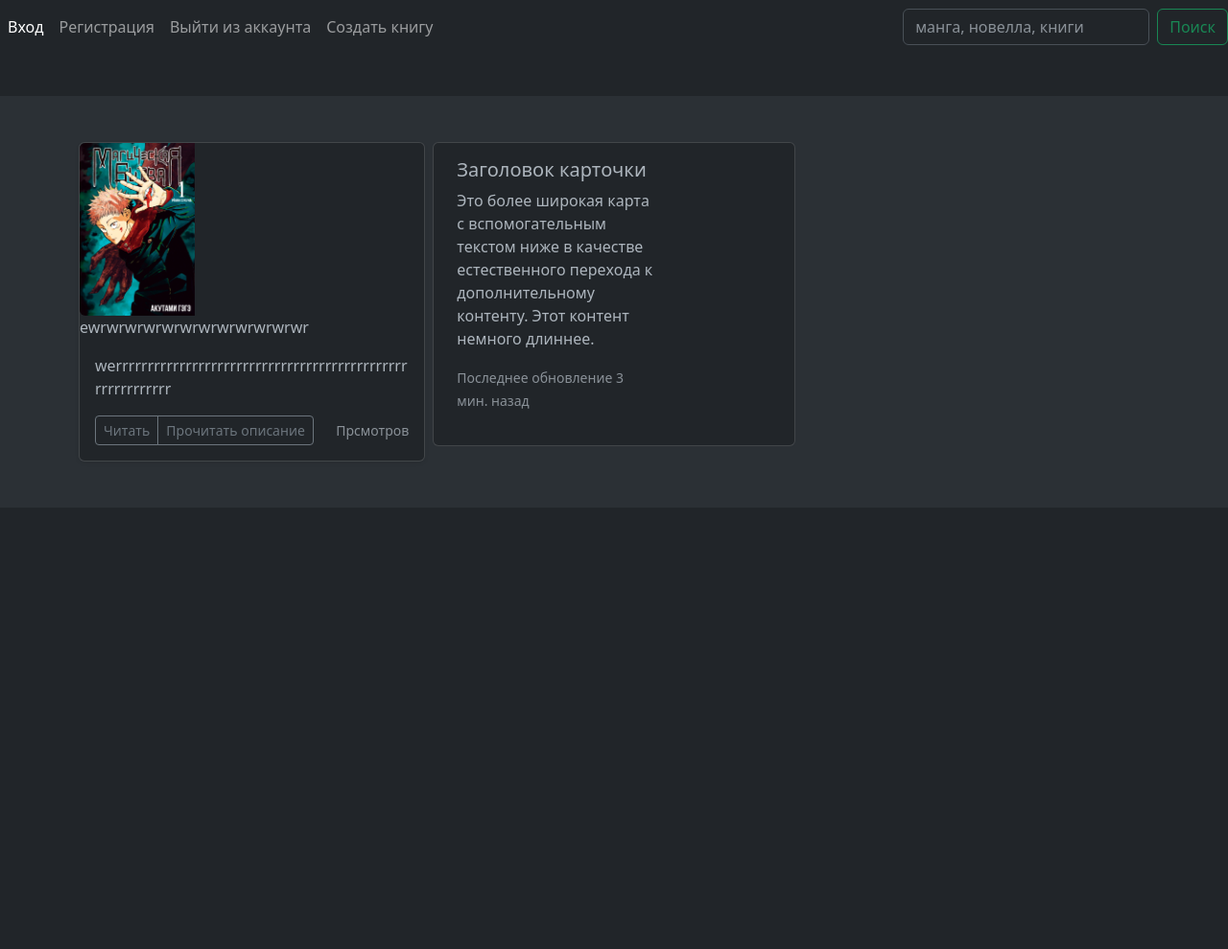
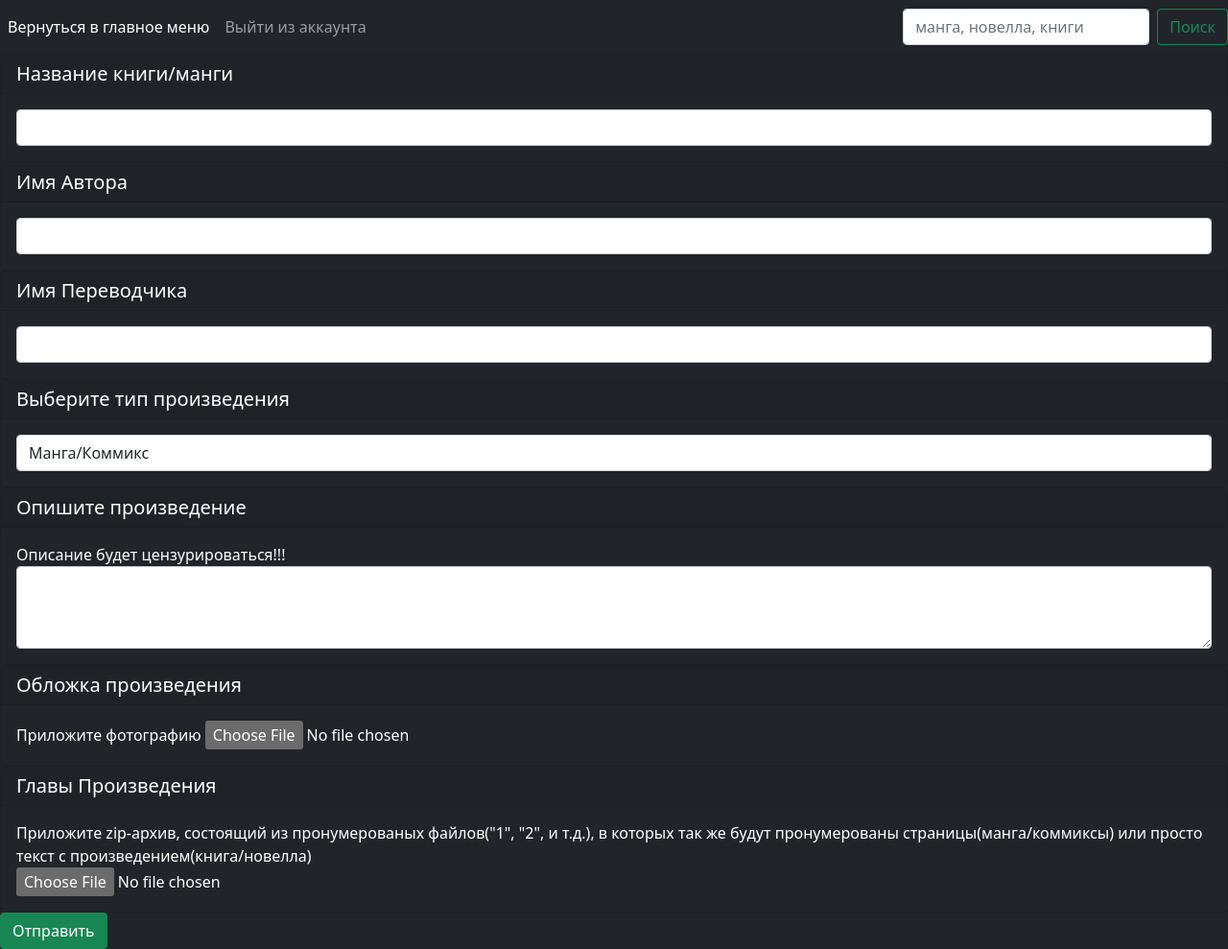
Before and after one commit to Tr1G3VUwU/Yandex_project, a Flask app: template templates/ADD.html in a window 1280 px wide. Shown: the whole page at 96% size. Before the commit the page ends 481 px from the top, so only its background shows below. Run offline with Flask 3, Linux system fonts and the light colour scheme; the template is opened without the code that fills it, so the values that code supplies are empty.

Commit message:
Add file

```diff
--- a/1.py
+++ b/Test.py
@@ -1,5 +1,6 @@
 from flask import Flask, render_template, request, url_for
 
+# Для проверки файлов
 app = Flask(__name__)
 
 
--- a/main.py
+++ b/main.py
@@ -1,14 +1,95 @@
-from flask import Flask, render_template, send_file, make_response
+from flask import Flask, render_template, request
+import sqlite3
+import os
 
 app = Flask(__name__)
 
+app.config['SECRET_KEY'] = 'yandexlyceum_secret_key'
 
-@app.route('/pdf')
-def pdf():
-    pdf_path = 'static/files/file.pdf'
-    response = make_response(send_file(pdf_path, as_attachment=True))
-    response.headers['Content-Disposition'] = 'inline; filename=file.pdf'
-    return response
+
+@app.route('/iri', methods=['POST', 'GET'])
+def index():
+    con = sqlite3.connect("static\Base_with_manga_and_novel\data.sqlite")
+    cur = con.cursor()
+    result = cur.execute("""SELECT * FROM Manga_DB""").fetchall()
+    sorted_list = sorted(result, key=lambda x: x[-1])
+    The_proposed_title_1 = {}
+    The_proposed_title_1['link_1'] = sorted_list[0][6]
+    The_proposed_title_1['Name_1'] = sorted_list[0][2]
+    The_proposed_title_1['Authors_name_1'] = sorted_list[0][1]
+    The_proposed_title_1['Description_of_the_title_1'] = sorted_list[0][4]
+    The_proposed_title_1['estimation_1'] = sorted_list[0][3]
+    The_proposed_title_1['Img_1'] = f'static\Base_with_manga_and_novel\{sorted_list[0][6]}\img_cover.png'
+    The_proposed_title_2 = {}
+    The_proposed_title_2['link_2'] = sorted_list[1][6]
+    The_proposed_title_2['Name_2'] = sorted_list[1][2]
+    The_proposed_title_2['Authors_name_2'] = sorted_list[1][1]
+    The_proposed_title_2['Description_of_the_title_2'] = sorted_list[1][4]
+    The_proposed_title_2['estimation_2'] = sorted_list[1][3]
+    The_proposed_title_2['Img_2'] = f'static\Base_with_manga_and_novel\{sorted_list[1][6]}\img_cover.png'
+    con.close()
+    # Надо будет доделать текст для карусели
+    # carousel_1 = {}
+    # carousel_1['description_carousel_1'] = open('static\carousel_suggestion\first\description.txt', 'r').read()
+    # carousel_1['heading_carousel_1'] = open('static\carousel_suggestion\first\heading.txt', 'r').read()
+    # carousel_1['img_carousel_1'] = 'static\carousel_suggestion\first\img.png'
+    # carousel_2 = {}
+    # carousel_2['description_carousel_2'] = open('static\carousel_suggestion\two\description.txt', 'r').read()
+    # carousel_2['heading_carousel_2'] = open('static\carousel_suggestion\two\heading.txt', 'r').read()
+    # carousel_2['img_carousel_2'] = 'static\carousel_suggestion\two\img.png'
+    # carousel_3 = {}
+    # carousel_3['description_carousel_3'] = open('static\carousel_suggestion\tri\description.txt', 'r').read()
+    # carousel_3['heading_carousel_3'] = open('static\carousel_suggestion\tri\heading.txt', 'r').read()
+    # carousel_3['img_carousel_3'] = 'static\carousel_suggestion\tri\img.png'
+    return render_template('index.html', **The_proposed_title_1, **The_proposed_title_2)
+
+
+@app.route(f'/<manga_name>')
+def bebra(manga_name):
+    try:
+        sqlite_connection = sqlite3.connect('static\Base_with_manga_and_novel\data.sqlite')
+        cursor = sqlite_connection.cursor()
+        print("Подключен к SQLite")
+        result = cursor.execute(f"""SELECT * FROM Manga_DB WHERE Link = '{manga_name}'""").fetchall()
+        c = 0
+        for i in result:
+            if i[5] == manga_name:
+                break
+            c += 1
+        sql_update_query = f"""UPDATE Manga_DB SET Estimation = {int(result[c][3]) + 1} WHERE Link = '{manga_name}'"""
+        cursor.execute(sql_update_query)
+        sqlite_connection.commit()
+        print("Запись успешно обновлена")
+        cursor.close()
+
+    except sqlite3.Error as error:
+        print("Ошибка при работе с SQLite", error)
+    finally:
+        if sqlite_connection:
+            sqlite_connection.close()
+            print("Соединение с SQLite закрыто")
+    lists = ['002_1nZi.jpeg', '003_RrQF.jpeg']
+    return render_template('Reading.html', listik=lists)
+
+
+@app.route('/add_composition')
+def ADD():
+    if request.method == 'GET':
+        return render_template('ADD.html')
+    elif request.method == 'POST':
+        print(request.form['Name_composition'])
+        print(request.form['Name'])
+        print(request.form['Author'])
+        print(request.form['class'])
+        print(request.form['about'])
+        print(request.form['file'])
+        print(request.form['zip'])
+        return "Форма отправлена"
+
+
+@app.route('/registr')
+def Registr():
+    pass
 
 
 if __name__ == '__main__':
--- a/templates/ADD.html
+++ b/templates/ADD.html
@@ -7,9 +7,14 @@
           href="https://cdn.jsdelivr.net/npm/bootstrap@5.0.0-beta1/dist/css/bootstrap.min.css"
           integrity="sha384-giJF6kkoqNQ00vy+HMDP7azOuL0xtbfIcaT9wjKHr8RbDVddVHyTfAAsrekwKmP1"
           crossorigin="anonymous">
-    <link rel="stylesheet" type="text/css" href="{url_for('static', filename='css/style.css')}"/>
+    <link rel="stylesheet" type="text/css" href="{url_for('static', filename='css/bootstrap.min.css')}"/>
     <link href="https://cdn.jsdelivr.net/npm/bootstrap@5.3.0/dist/css/bootstrap.min.css" rel="stylesheet"
           integrity="sha384-9ndCyUaIbzAi2FUVXJi0CjmCapSmO7SnpJef0486qhLnuZ2cdeRhO02iuK6FUUVM" crossorigin="anonymous">
+    <link href="https://cdn.jsdelivr.net/npm/bootstrap@5.1.3/dist/css/bootstrap.min.css" rel="stylesheet"
+          integrity="sha384-1BmE4kWBq78iYhFldvKuhfTAU6auU8tT94WrHftjDbrCEXSU1oBoqyl2QvZ6jIW3" crossorigin="anonymous">
+    <script src="https://cdn.jsdelivr.net/npm/bootstrap@5.1.3/dist/js/bootstrap.bundle.min.js"
+            integrity="sha384-ka7Sk0Gln4gmtz2MlQnikT1wXgYsOg+OMhuP+IlRH9sENBO0LRn5q+8nbTov4+1p"
+            crossorigin="anonymous"></script>
     <title>IRI: удобный каталог манги</title>
 </head>
 <main>
@@ -20,16 +25,10 @@
             <div class="collapse navbar-collapse" id="navbarCollapse">
                 <ul class="navbar-nav me-auto mb-2 mb-md-0">
                     <li class="nav-item">
-                        <a class="nav-link active" aria-current="page" href="#">Вход</a>
+                        <a class="nav-link active" aria-current="page" href="#">Вернуться в главное меню</a>
                     </li>
                     <li class="nav-item">
-                        <a class="nav-link" href="#">Регистрация</a>
-                    </li>
-                    <li class="nav-item">
-                        <a class="nav-link" aria-disabled="true" , href="#">Выйти из аккаунта</a>
-                    </li>
-                    <li class="nav-item">
-                        <a class="nav-link" aria-disabled="true" , href="#">Создать книгу</a>
+                        <a class="nav-link" aria-disabled="true" href="#">Выйти из аккаунта</a>
                     </li>
                 </ul>
                 <form class="d-flex" role="search">
@@ -43,49 +42,72 @@
     <!-- Менюшка
 ================================================== -->
     <body data-bs-theme="dark">
-    <div style="width: 200px;">
-        <div style="height: 100px; margin-left: 10px;"></div>
+    <h1>Форма для регистрации в суперсекретной системе</h1>
+    <div>
+        <form class="login_form" method="post">
+            <div class="card text-white bg-dark">
+                <h5 class="card-header">Название книги/манги</h5>
+                <div class="card-body">
+                    <input type="text" class="form-control" id="Name_composition" aria-describedby="emailHelp"
+                           placeholder="" name="Name_composition">
                 </div>
-    <div class="album py-5 bg-body-tertiary">
-        <div class="container">
-            <div class="row row-cols-1 row-cols-sm-2 row-cols-md-3 g-3">
-                <div class="col">
-                    <div class="card shadow-sm">
-                        <div class="col-md-4">
-                            <img src="static/001_ayRl.jpeg" class="img-fluid rounded-start" alt="...">
             </div>
-                        <text x="50%" y="50%" fill="#eceeef" dy=".3em">ewrwrwrwrwrwrwrwrwrwrwrwr</text>
+            <div class="card text-white bg-dark">
+                <h5 class="card-header">Имя Автора</h5>
                 <div class="card-body">
-                            <p class="card-text">werrrrrrrrrrrrrrrrrrrrrrrrrrrrrrrrrrrrrrrrrrrrrrrrrrrrrrrrrr</p>
-                            <div class="d-flex justify-content-between align-items-center">
-                                <div class="btn-group">
-                                    <button type="button" class="btn btn-sm btn-outline-secondary"
-                                            onclick="location.href='/{{link_1}}'">Читать
-                                    </button>
-                                    <button type="button" class="btn btn-sm btn-outline-secondary">Прочитать описание
-                                    </button>
+                    <input type="text" class="form-control" id="Name" aria-describedby="emailHelp"
+                           placeholder="" name="Name">
                 </div>
-                                <small class="text-body-secondary">{{estimation_1}} Прсмотров</small>
+            </div>
+            <div class="card text-white bg-dark">
+                <h5 class="card-header">Имя Переводчика</h5>
+                <div class="card-body">
+                    <input type="text" class="form-control" id="Author" aria-describedby="emailHelp"
+                           placeholder="" name="Author">
+                </div>
+            </div>
+            <div class="card text-white bg-dark">
+                <h5 class="card-header">Выберите тип произведения</h5>
+                <div class="card-body">
+                    <div class="form-group">
+                        <select class="form-control" id="classSelect" name="class">
+                            <option>Манга/Коммикс</option>
+                            <option>Книга/Новелла</option>
+                        </select>
                     </div>
                 </div>
             </div>
-                </div>
-                <div class="card mb-3" style="max-width: 540px;">
-                    <div class="row g-0">
-                        <div class="col-md-8">
+            <div class="card text-white bg-dark">
+                <h5 class="card-header">Опишите произведение</h5>
                 <div class="card-body">
-                                <h5 class="card-title">Заголовок карточки</h5>
-                                <p class="card-text">Это более широкая карта с вспомогательным текстом ниже в качестве
-                                    естественного
-                                    перехода к дополнительному контенту. Этот контент немного длиннее.</p>
-                                <p class="card-text"><small class="text-muted">Последнее обновление 3 мин. назад</small>
-                                </p>
+                    <div class="form-group">
+                        <label for="about">Описание будет цензурироваться!!!</label>
+                        <textarea class="form-control" id="about" rows="3" name="about"></textarea>
                     </div>
                 </div>
             </div>
+            <div class="card text-white bg-dark">
+                <h5 class="card-header">Обложка произведения</h5>
+                <div class="card-body">
+                    <div class="form-group">
+                        <label for="photo">Приложите фотографию</label>
+                        <input type="file" class="form-control-file" id="photo" name="file">
                     </div>
                 </div>
             </div>
+            <div class="card text-white bg-dark">
+                <h5 class="card-header">Главы Произведения</h5>
+                <div class="card-body">
+                    <div class="form-group">
+                        <label for="photo">Приложите zip-архив, состоящий из пронумерованых файлов("1", "2", и т.д.), в
+                            которых так же будут пронумерованы страницы(манга/коммиксы) или просто текст с
+                            произведением(книга/новелла)</label>
+                        <input type="file" class="form-control-file" id="zip" name="zip">
+                    </div>
+                </div>
+            </div>
+            <button type="submit" class="btn btn-success">Отправить</button>
+        </form>
     </div>
     </body>
 </main>
```
Also changed, not shown: main_1.py (deleted, +0 -39 lines), static/css/style.css (added, +9 -0 lines), templates/Reading.html (+2 -24 lines), templates/car.html (deleted, +0 -37 lines), templates/index.html (+53 -53 lines), templates/title.html (deleted, +0 -46 lines), static/001_ayRl.jpeg (deleted), static/1.png (deleted), static/Base_with_manga_and_novel/Onepunch_Man/img_cover.png (added), static/Base_with_manga_and_novel/data.sqlite, static/Base_with_manga_and_novel/jujutsu_kaisen/img_cover.jpeg (deleted), static/Base_with_manga_and_novel/jujutsu_kaisen/img_cover.png (added), static/riana.png (deleted), 1 other file. Lines whose indentation alone changed are shown as unchanged.
